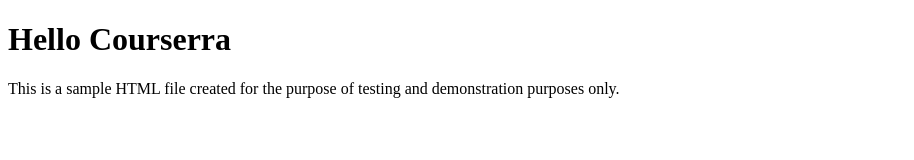
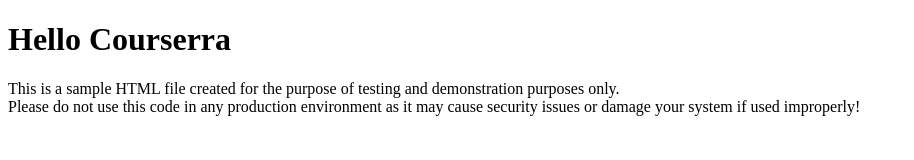
Before and after one commit to KiptooSelembu/Courssera-test, a plain HTML site: page site/index.html in a window 1280 px wide. Shown: the whole page, without its empty margins (0-914 px from the left). Drawn offline with Linux system fonts and the light colour scheme.

Commit message:
Small addition to the page

```diff
--- a/site/index.html
+++ b/site/index.html
@@ -8,5 +8,7 @@
 <body>
     <h1>Hello Courserra</h1>
     This is a sample HTML file created for the purpose of testing and demonstration purposes only.<br
+    >Please do not use this code in any production environment as it may cause security issues or damage
+    your system if used improperly!
 </body>
 </html>
```
